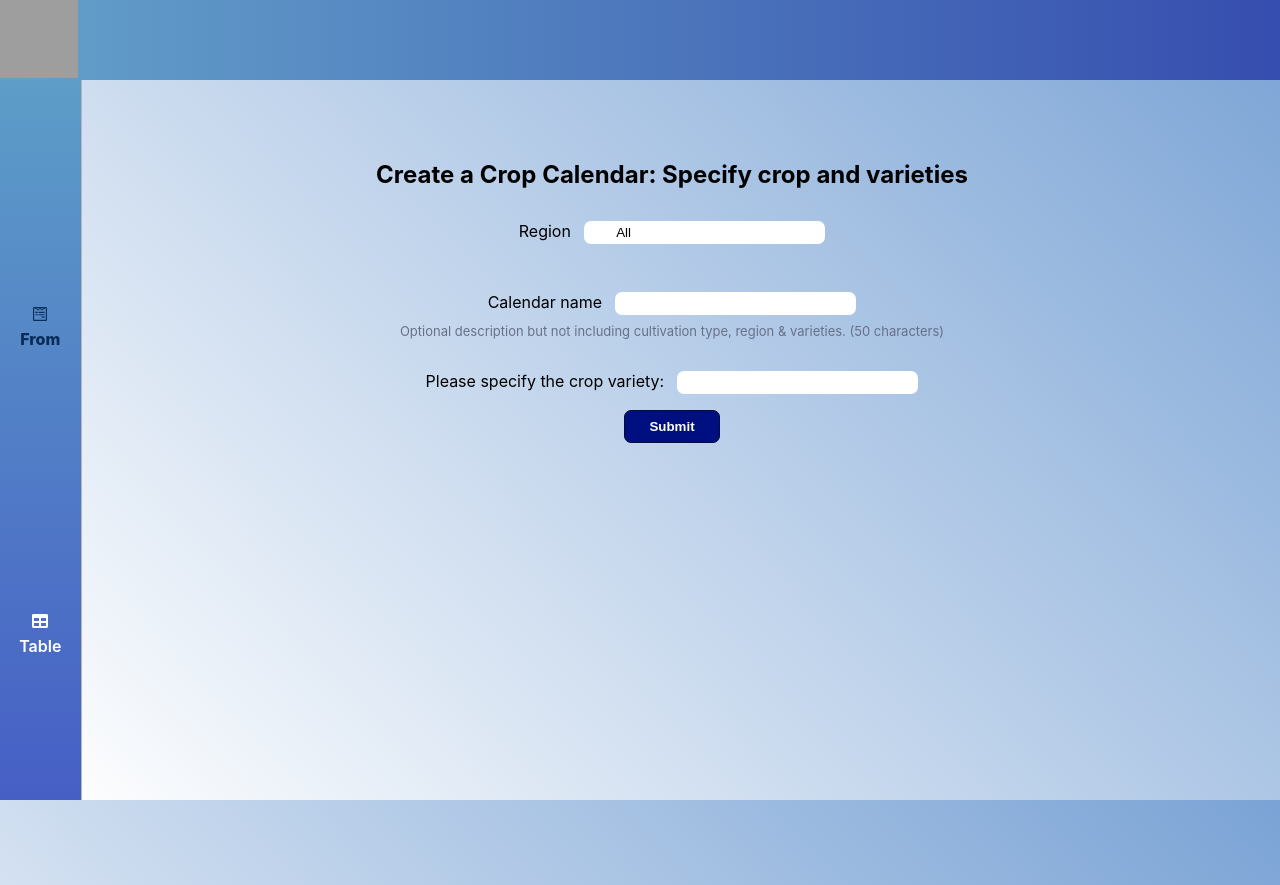
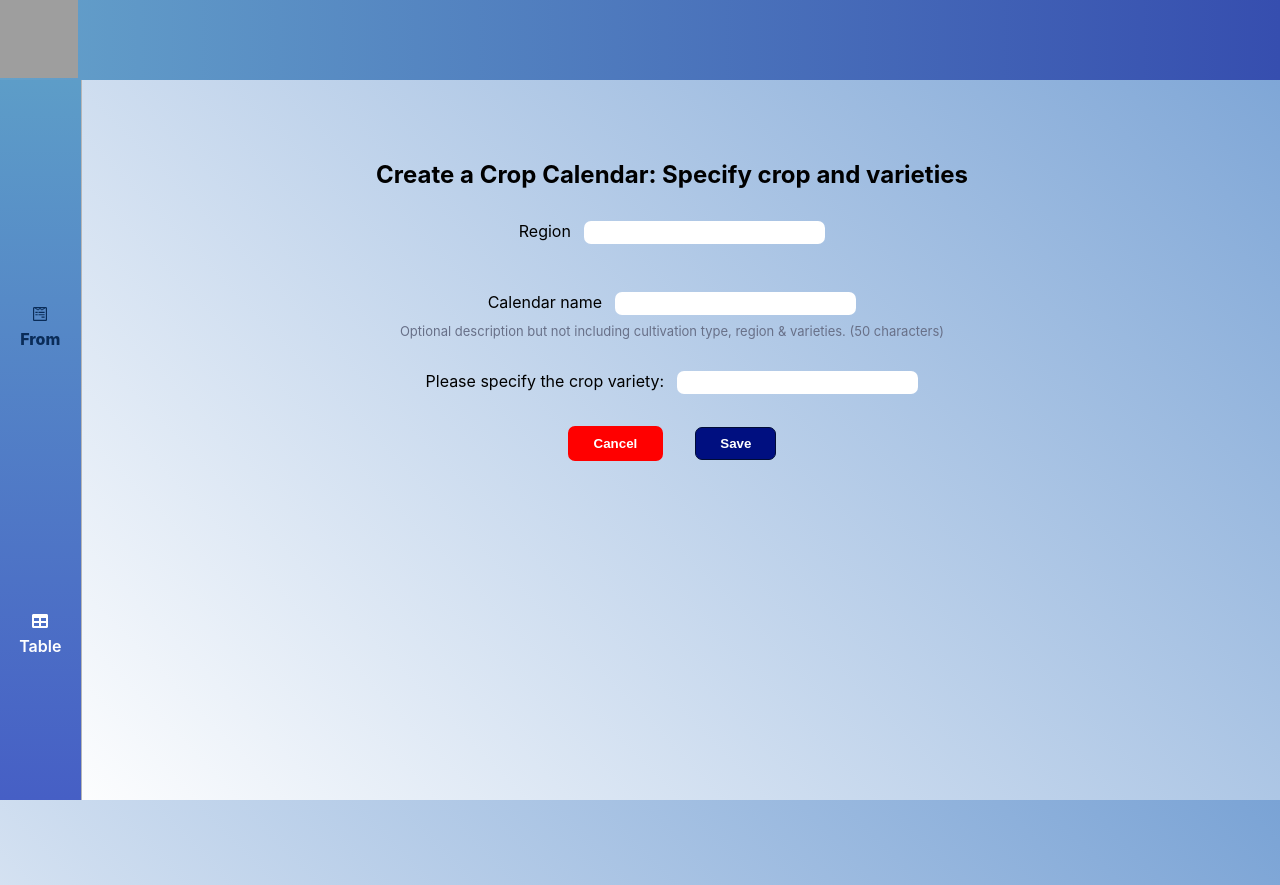
Before and after one commit to BoyanK95/yara2023, a React (Create React App) app in the folder React/ReactAssignment/yara-react-assignment/: page /form in a window 1280 px wide. Built offline with nearby package versions, Linux system fonts and the light colour scheme; grey boxes are pictures that could not be loaded.

Commit message:
Created initial state in form. Styled cancel btn.

```diff
--- a/React/ReactAssignment/yara-react-assignment/src/App.css
+++ b/React/ReactAssignment/yara-react-assignment/src/App.css
@@ -36,10 +36,28 @@ body {
   margin: 1rem 0.5rem;
 }
 
+.btnCancel {
+  border: 2px red solid;
+  font-weight: 600;
+  text-decoration: none;
+  background-color: red;
+  color: #fff;
+  border-radius: 7px;
+  padding: 0.5rem 1.5rem;
+  cursor: pointer;
+  margin: 1rem 0.5rem;
+}
+
 .btn:hover,
 .btn:active {
   background-color: #1936b7;
   border-color: #1116ac;
+}
+
+.btnCancel:hover,
+.btnCancel:active {
+  background-color: darkred;
+  border: 2px darkred solid;
 }
 
 /* .btn--flat {
--- a/React/ReactAssignment/yara-react-assignment/src/components/FormComponent/Form.js
+++ b/React/ReactAssignment/yara-react-assignment/src/components/FormComponent/Form.js
@@ -1,23 +1,29 @@
+import { useState } from 'react';
 import classes from './Form.module.css'
 
 const Form = () => {
+    const [regionInput, setRegionInput] = useState('')
 
+    function regionInputHandler(e) {
+        setRegionInput(e.target.value)
+    }
+
+    function formSubmitHandler(e) {
+        e.preventDefault()
+        console.log(regionInput);
+    }
+
+    function resetHandler() {
+        setRegionInput('')
+    }
 
     return (
-        <form action='#' className={classes.form}>
+        <form className={classes.form} onSubmit={formSubmitHandler}>
             <div>
                 <div className={classes.container}>
                     <label htmlFor='region'>Region</label>
-                    <input type='text' name='region' id='region-input' defaultValue='All' />
+                    <input type='text' name='region' id='region-input' onChange={regionInputHandler} value={regionInput}/>
                 </div>
-                {/* <div className={classes.container}>
-                    <label htmlFor='crop'>Crop</label>
-                    <select name='crop'>
-                        <option>Wheat</option>
-                        <option>Corn</option>
-                        <option>Potato</option>
-                    </select>
-                </div> */}
             </div>
             <div>
                 <label htmlFor='calendar-name'>Calendar name</label>
@@ -29,9 +35,12 @@ const Form = () => {
             <div>
                 <label htmlFor='variety'>Please specify the crop variety:</label>
                 <input type='text' name='variety' />
-                <div>
-                    <button className='btn' button='submit'>
-                        Submit
+                <div className={classes.btnContainer}>
+                <button className='btnCancel' type='button' onClick={resetHandler}>
+                        Cancel
+                    </button>
+                    <button className='btn'>
+                        Save
                     </button>
                 </div>
             </div>
--- a/React/ReactAssignment/yara-react-assignment/src/components/FormComponent/Form.module.css
+++ b/React/ReactAssignment/yara-react-assignment/src/components/FormComponent/Form.module.css
@@ -25,3 +25,12 @@ input {
     margin-left: 1em;
     padding: 0.25rem 2rem;
 }
+
+.btnContainer {
+    padding: 1rem;
+}
+
+.btnContainer button {
+    margin: 1rem;
+    padding: 0.5rem 1.5rem;
+}
```
